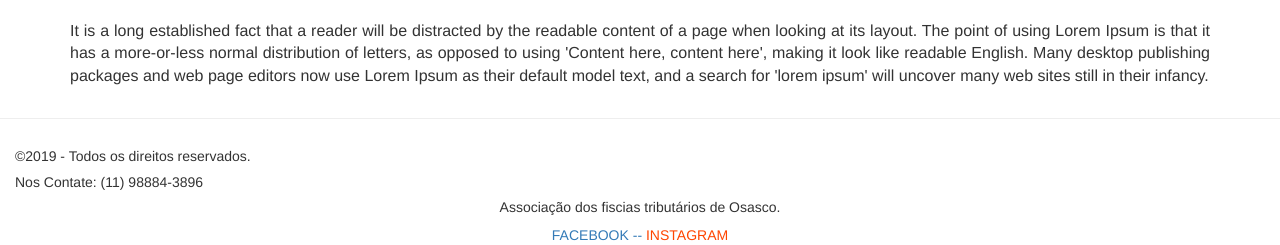
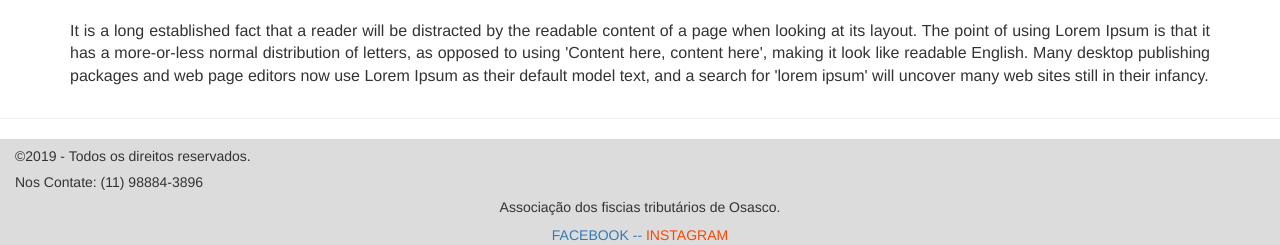
Before and after one commit to LeandroXavierHeitor30/LeandroXavierHeitor30.github.io, a plain HTML site: page index.html in a window 1280 px wide. Shown: the part 2501-2746 px from the top of the page. Drawn offline with nearby package versions, Linux system fonts and the light colour scheme; files whose address does not match are found by name.

Commit message:
Update estilo.css

```diff
--- a/estilo.css
+++ b/estilo.css
@@ -81,3 +81,8 @@
     margin: 5px;
     border-radius: 3%;
 }
+
+.roda-p{
+    height: 30%;
+    background-color: gainsboro;
+}
```
